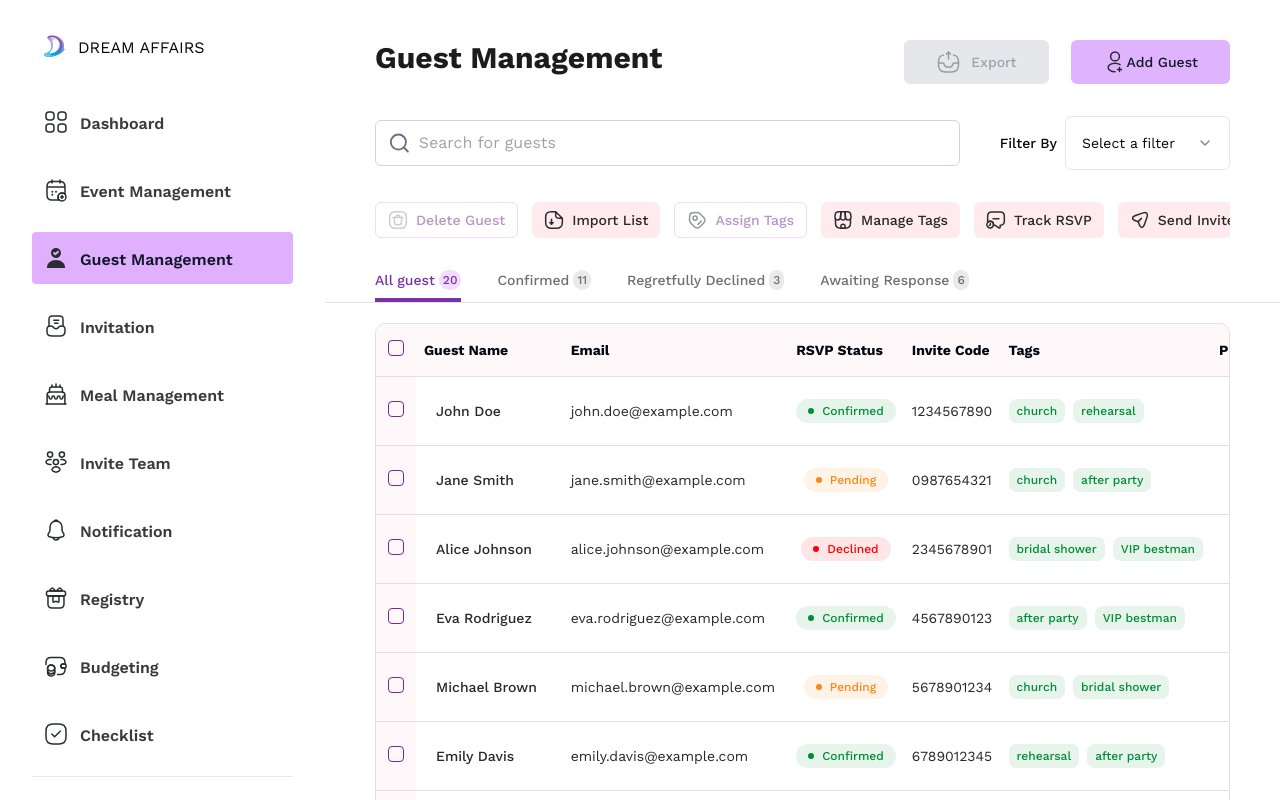
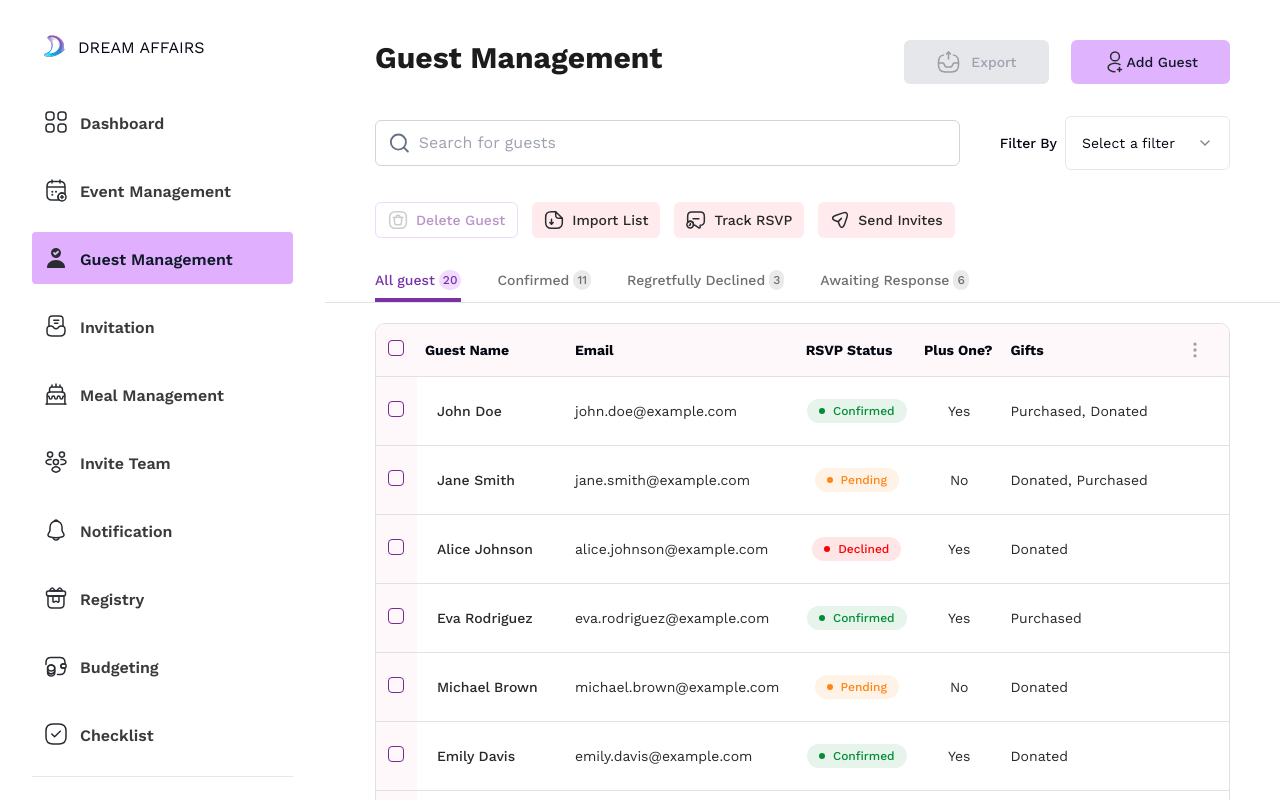
Before and after one commit to Dream-Affairs/Dream-Affairs-Frontend, a Next.js app: page /dashboard/guest-management in a window 1280 px wide. Shown: the top 800 px of the page. Built offline with nearby package versions, Linux system fonts and the light colour scheme.

Commit message:
remove premium features

```diff
--- a/app/dashboard/guest-management/(components)/guest-management/add-guest-modal/add-guest.tsx
+++ b/app/dashboard/guest-management/(components)/guest-management/add-guest-modal/add-guest.tsx
@@ -152,7 +152,7 @@ function AddGuest() {
               </SelectContent>
             </Select>
           </div>
-          <div className="flex justify-between">
+          {/* <div className="flex justify-between">
             <div className="flex items-center space-x-2">
               <Label htmlFor="plus_one_tuggle" className="font-medium">
                 Toggle
@@ -176,7 +176,7 @@ function AddGuest() {
                 <Asterisk />
               </div>
             )}
-          </div>
+          </div> */}
         </section>
         {!plusOneEnabled && (
           <div className="py-4 mb-2 px-14">
--- a/app/dashboard/guest-management/(components)/guest-management/confirm-send/confirm-send.tsx
+++ b/app/dashboard/guest-management/(components)/guest-management/confirm-send/confirm-send.tsx
@@ -68,8 +68,6 @@ function ConfirmSend({ selectedGuests, setSelectedGuests }: Props) {
                 <th className="py-4 px-4 font-medium">Guest Name</th>
                 <th className="py-4 px-4 font-medium">Email</th>
                 <th className="py-4 px-4 font-medium text-center whitespace-nowrap">Plus One?</th>
-                <th className="py-4 px-4 font-medium">Tags</th>
-                {selectedGuests.length > 0 && <th className="py-4 px-4 font-medium text-center">Invite Code</th>}
                 <th className="py-4 px-4 font-medium">Address</th>
               </tr>
             </thead>
@@ -87,10 +85,6 @@ function ConfirmSend({ selectedGuests, setSelectedGuests }: Props) {
                       <td className="py-4 px-4 whitespace-nowrap">{item.fullName}</td>
                       <td className="py-4 px-4">{item.email}</td>
                       <td className="py-4 px-4 text-center capitalize">{item.plusOne}</td>
-                      <td className="py-4 px-4 max-w-[166px] overflow-hidden">
-                        <GuestTags tags={item.tags} />
-                      </td>
-                      <td className="py-4 px-4 text-center">{item.inviteCode}</td>
                       <td className="py-4 px-4 whitespace-nowrap">{item.address}</td>
                     </tr>
                   );
--- a/app/dashboard/guest-management/(components)/guest-management/import-guest-modal/import-guest-modal.tsx
+++ b/app/dashboard/guest-management/(components)/guest-management/import-guest-modal/import-guest-modal.tsx
@@ -18,7 +18,7 @@ enum importTypes {
 }
 
 function ImportGuestModal() {
-  const [selectedImport, setSelectedImport] = useState<imports>('');
+  const [selectedImport, setSelectedImport] = useState<imports>(importTypes.CSV);
 
   return (
     <AddGuestModal
@@ -30,7 +30,7 @@ function ImportGuestModal() {
       titleAlign="center"
     >
       <div className="min-h-[362px] guest-modal-border">
-        <button className="absolute">
+        {/* <button className="absolute">
           {selectedImport !== importTypes.DEFAULT && (
             <ArrowLeftIcon
               size={28}
@@ -39,7 +39,7 @@ function ImportGuestModal() {
               className="absolute left-10 -top-12"
             />
           )}
-        </button>
+        </button> */}
         {selectedImport === importTypes.DEFAULT && (
           <div className="text-[#282828] flex flex-col items-center w-fit mx-auto py-6">
             <h3 className="text-xl font-medium text-center mb-10">Select a means to import your guest list</h3>
@@ -50,7 +50,7 @@ function ImportGuestModal() {
                 </p>
                 <span className="text-start flex-1">CSV File</span>
               </Button>
-              <Button className="import-btn hover:bg-[#dbd8dd]" onClick={() => setSelectedImport(importTypes.EXCEL)}>
+              {/* <Button className="import-btn hover:bg-[#dbd8dd]" onClick={() => setSelectedImport(importTypes.EXCEL)}>
                 <div className="flex justify-end w-2/5">
                   <Image src="/assets/icon/excel_icon.png" height={20} width={27} alt="Excel Icon" />
                 </div>
@@ -61,12 +61,12 @@ function ImportGuestModal() {
                   <Image src="/assets/icon/google_sheet_icon.png" height={30} width={24} alt="Google Sheet Icon" />
                 </div>
                 <span className="text-start flex-1">Google Sheets</span>
-              </Button>
+              </Button> */}
             </div>
           </div>
         )}
-        <SpreadsheetImport selectedImport={selectedImport} />
-        <ExcelImport selectedImport={selectedImport} />
+        {/* <SpreadsheetImport selectedImport={selectedImport} />
+        <ExcelImport selectedImport={selectedImport} /> */}
         <CsvImport selectedImport={selectedImport} />
       </div>
     </AddGuestModal>
--- a/app/dashboard/guest-management/page.tsx
+++ b/app/dashboard/guest-management/page.tsx
@@ -49,39 +49,14 @@ const columns: { id: string; name: string; isShown: boolean }[] = [
     isShown: true,
   },
   {
-    id: 'column4',
-    name: 'Invite Code',
-    isShown: true,
-  },
-  {
-    id: 'column5',
-    name: 'Tags',
-    isShown: true,
-  },
-  {
     id: 'column6',
     name: 'Plus one?',
-    isShown: true,
-  },
-  {
-    id: 'column7',
-    name: 'Meal Preferences',
     isShown: true,
   },
   {
     id: 'column8',
     name: 'Gifts',
     isShown: true,
-  },
-  {
-    id: 'column9',
-    name: 'Seat Allocation',
-    isShown: true,
-  },
-  {
-    id: 'column10',
-    name: 'Location',
-    isShown: false,
   },
 ];
 
@@ -155,8 +130,6 @@ const GuestManagement = (props: Props) => {
               Delete Guest
             </Button>
             <ImportGuestModal />
-            <AssignTagsModal tags={tags} selectedGuestNumber={selectedGuest.length} />
-            <ManageTagsModal tags={tags} tagSetter={setTags} />
             <Button size="sm" className="guest-btn">
               <Link href="/dashboard/guest-management/rsvp-tracker" className="flex gap-2">
                 <Track />
@@ -168,10 +141,6 @@ const GuestManagement = (props: Props) => {
                 <Send />
                 Send Invites
               </Link>
-            </Button>
-            <Button size="sm" className="guest-btn">
-              <HashTag />
-              Populate Tables
             </Button>
           </div>
         </div>
@@ -260,22 +229,12 @@ const GuestManagement = (props: Props) => {
                           <StatusTag status={item.rsvpStatus} />
                         </td>
                       )}
-                      {isColumnEnabled('column4') && <td className="py-4 px-2">{item.inviteCode}</td>}
-                      {isColumnEnabled('column5') && (
-                        <td className="py-4 px-2">
-                          <GuestTags tags={item.tags} />
-                        </td>
-                      )}
                       {isColumnEnabled('column6') && (
                         <td className="py-4 px-2 capitalize text-center">{item.plusOne}</td>
-                      )}
-                      {isColumnEnabled('column7') && (
-                        <td className="py-4 px-4 text-sm whitespace-nowrap">{item.mealPreferecences}</td>
                       )}
                       {isColumnEnabled('column8') && (
                         <td className="py-4 px-2 whitespace-nowrap">{item.gift.join(', ')}</td>
                       )}
-                      {isColumnEnabled('column9') && <td className="py-4 px-2 text-center">{item.seatAllocation}</td>}
                     </tr>
                   );
                 })}
--- a/app/dashboard/guest-management/rsvp-tracker/page.tsx
+++ b/app/dashboard/guest-management/rsvp-tracker/page.tsx
@@ -315,7 +315,6 @@ function RsvpTracker() {
                     <th className="py-4 px-2">Email</th>
                     <th className="py-4 px-2 text-center">Response</th>
                     <th className="py-4 px-2 text-center whitespace-nowrap">Plus One</th>
-                    <th className="py-4 px-2 w-[20%]">Meal Preference</th>
                     <th className="py-4 px-2 w-[18%]">Address</th>
                   </tr>
                 </thead>
@@ -329,11 +328,6 @@ function RsvpTracker() {
                           <StatusTag status={item.response} />
                         </td>
                         <td className="px-2 py-4 capitalize text-center">{item.plusOne ?? 'Null'}</td>
-                        <td className="px-2 py-4  w-[20%] overflow-hidden">
-                          <p className="whitespace-nowrap w-full overflow-hidden text-clip">
-                            {item.mealPreference.join(', ')}
-                          </p>
-                        </td>
                         <td className="px-2 py-4 w-[18%] whitespace-nowrap overflow-hidden">
                           <div>{item.address}</div>
                         </td>
```
